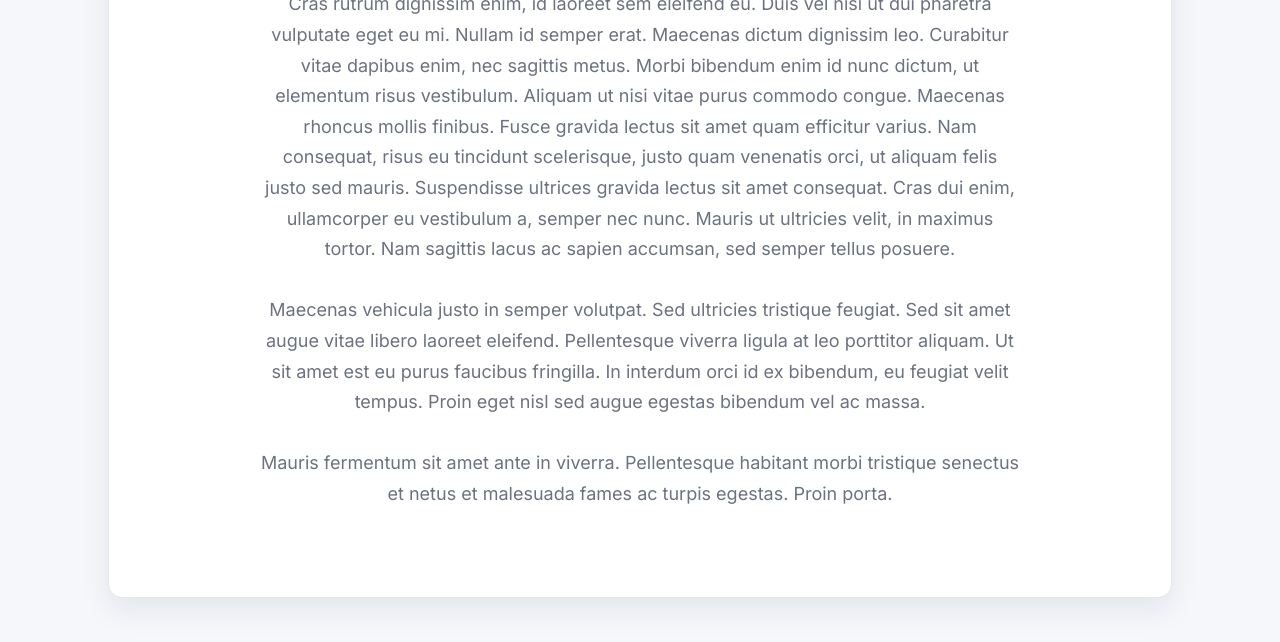
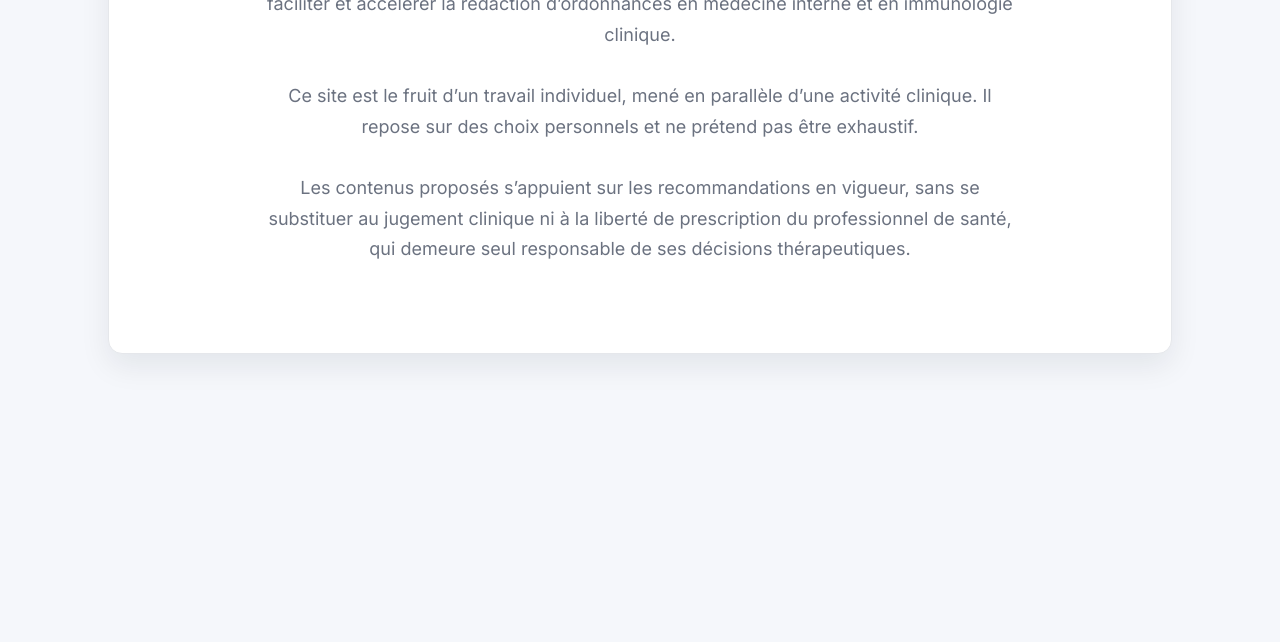
Before and after one commit to BBertcode/internoclic, a plain HTML site: page index.html in a window 1280 px wide. Shown: the part 316-958 px from the top of the page. After the commit the page ends 800 px from the top, so only its background shows below. Drawn offline with Linux system fonts and the light colour scheme.

Commit message:
Revise home subtitle for clarity and purpose
Updated the home subtitle to provide a clearer description of InternoClic and its purpose.

```diff
--- a/index.html
+++ b/index.html
@@ -15,13 +15,18 @@
 <main>
   <div class="page-card home-hero">
     <h1 class="home-title">Bienvenue sur InternoClic</h1>
-    <p class="home-subtitle">
-Lorem ipsum dolor sit amet, consectetur adipiscing elit. Donec vel ullamcorper enim. Cras rutrum dignissim enim, id laoreet sem eleifend eu. Duis vel nisi ut dui pharetra vulputate eget eu mi. Nullam id semper erat. Maecenas dictum dignissim leo. Curabitur vitae dapibus enim, nec sagittis metus. Morbi bibendum enim id nunc dictum, ut elementum risus vestibulum. Aliquam ut nisi vitae purus commodo congue. Maecenas rhoncus mollis finibus. Fusce gravida lectus sit amet quam efficitur varius. Nam consequat, risus eu tincidunt scelerisque, justo quam venenatis orci, ut aliquam felis justo sed mauris. Suspendisse ultrices gravida lectus sit amet consequat. Cras dui enim, ullamcorper eu vestibulum a, semper nec nunc. Mauris ut ultricies velit, in maximus tortor. Nam sagittis lacus ac sapien accumsan, sed semper tellus posuere.
-<br><br>
-Maecenas vehicula justo in semper volutpat. Sed ultricies tristique feugiat. Sed sit amet augue vitae libero laoreet eleifend. Pellentesque viverra ligula at leo porttitor aliquam. Ut sit amet est eu purus faucibus fringilla. In interdum orci id ex bibendum, eu feugiat velit tempus. Proin eget nisl sed augue egestas bibendum vel ac massa.
-<br><br>
-Mauris fermentum sit amet ante in viverra. Pellentesque habitant morbi tristique senectus et netus et malesuada fames ac turpis egestas. Proin porta.
-    </p>
+   <p class="home-subtitle">
+  <strong>InternoClic</strong> est un outil indépendant destiné aux professionnels de santé,
+  conçu pour faciliter et accélérer la rédaction d’ordonnances en médecine interne
+  et en immunologie clinique.
+  <br><br>
+  Ce site est le fruit d’un travail individuel, mené en parallèle d’une activité clinique.
+  Il repose sur des choix personnels et ne prétend pas être exhaustif.
+  <br><br>
+  Les contenus proposés s’appuient sur les recommandations en vigueur,
+  sans se substituer au jugement clinique ni à la liberté de prescription
+  du professionnel de santé, qui demeure seul responsable de ses décisions thérapeutiques.
+</p>
   </div>
 </main>
 
```
